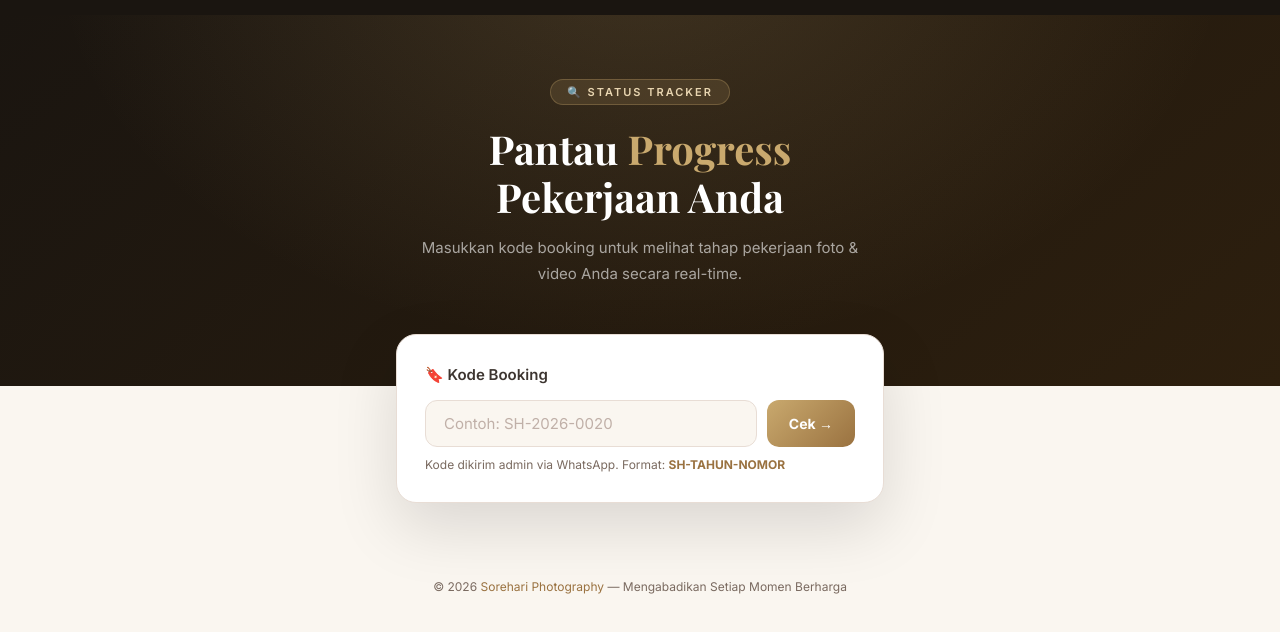
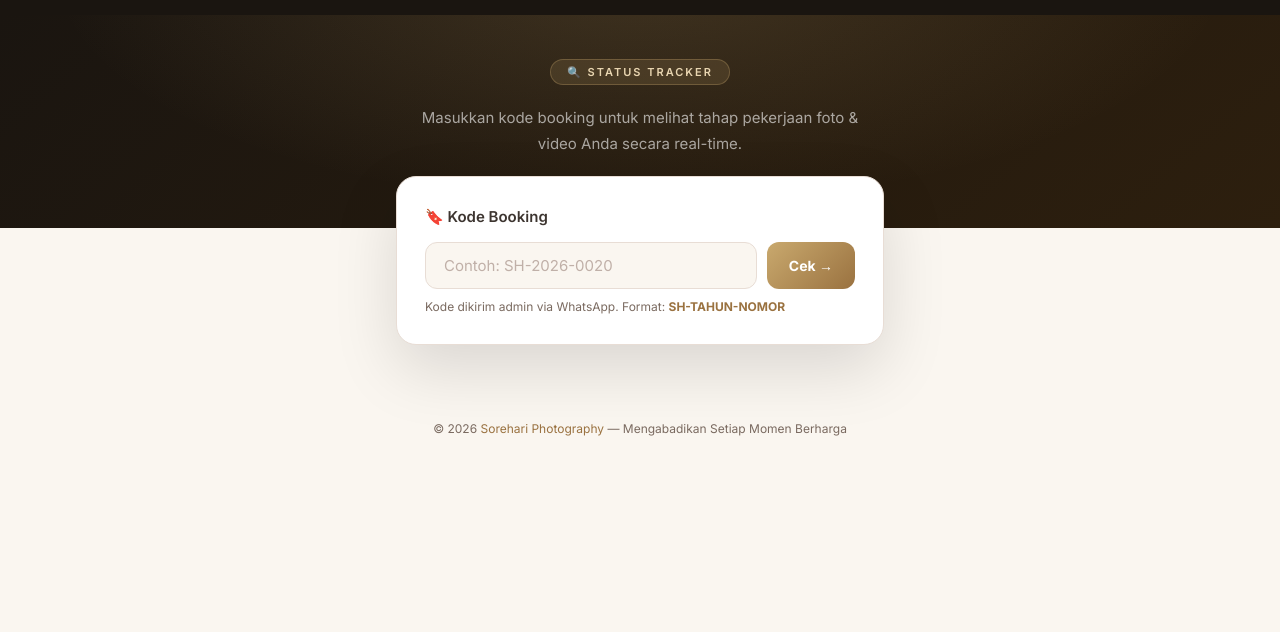
Before and after one commit to armansyam/Wedding-managemen, a website: page public/track.html in a window 1280 px wide. Shown: the part 64-696 px from the top of the page. Drawn offline with nearby package versions, Linux system fonts and the light colour scheme; a web font is replaced by a local one.

Commit message:
fix: remove redundant h1 heading from track page hero, adjust padding

```diff
--- a/public/track.html
+++ b/public/track.html
@@ -48,7 +48,7 @@
     /* ── Hero ── */
     .hero {
       background: linear-gradient(140deg, var(--dark) 0%, var(--dark2) 100%);
-      padding: 64px 24px 100px;
+      padding: 44px 24px 72px;
       text-align: center;
       position: relative;
       overflow: hidden;
@@ -427,7 +427,6 @@
 
 <div class="hero">
   <div class="hero-badge">🔍 Status Tracker</div>
-  <h1>Pantau <em>Progress</em><br>Pekerjaan Anda</h1>
   <p>Masukkan kode booking untuk melihat tahap pekerjaan foto & video Anda secara real-time.</p>
 </div>
 
```
